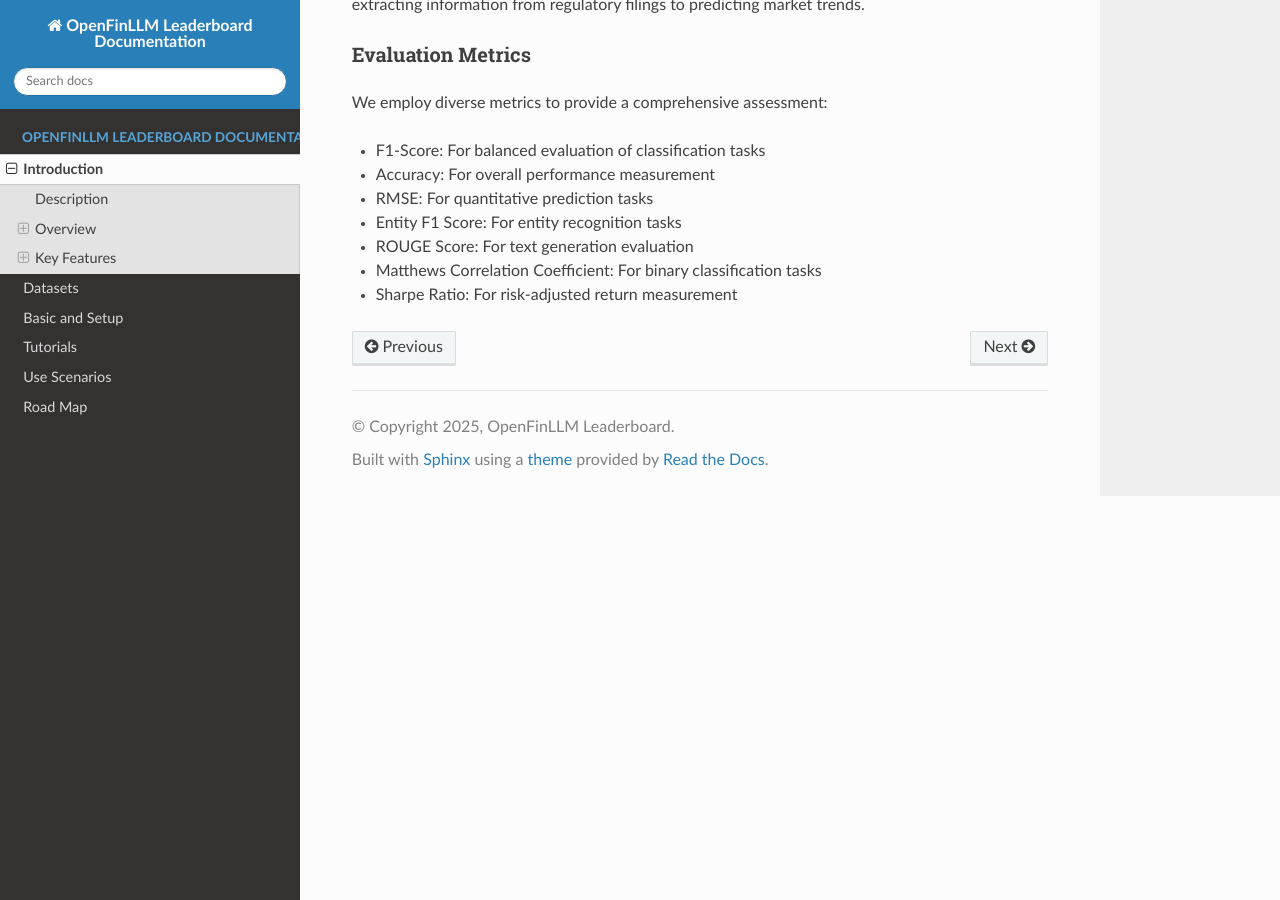
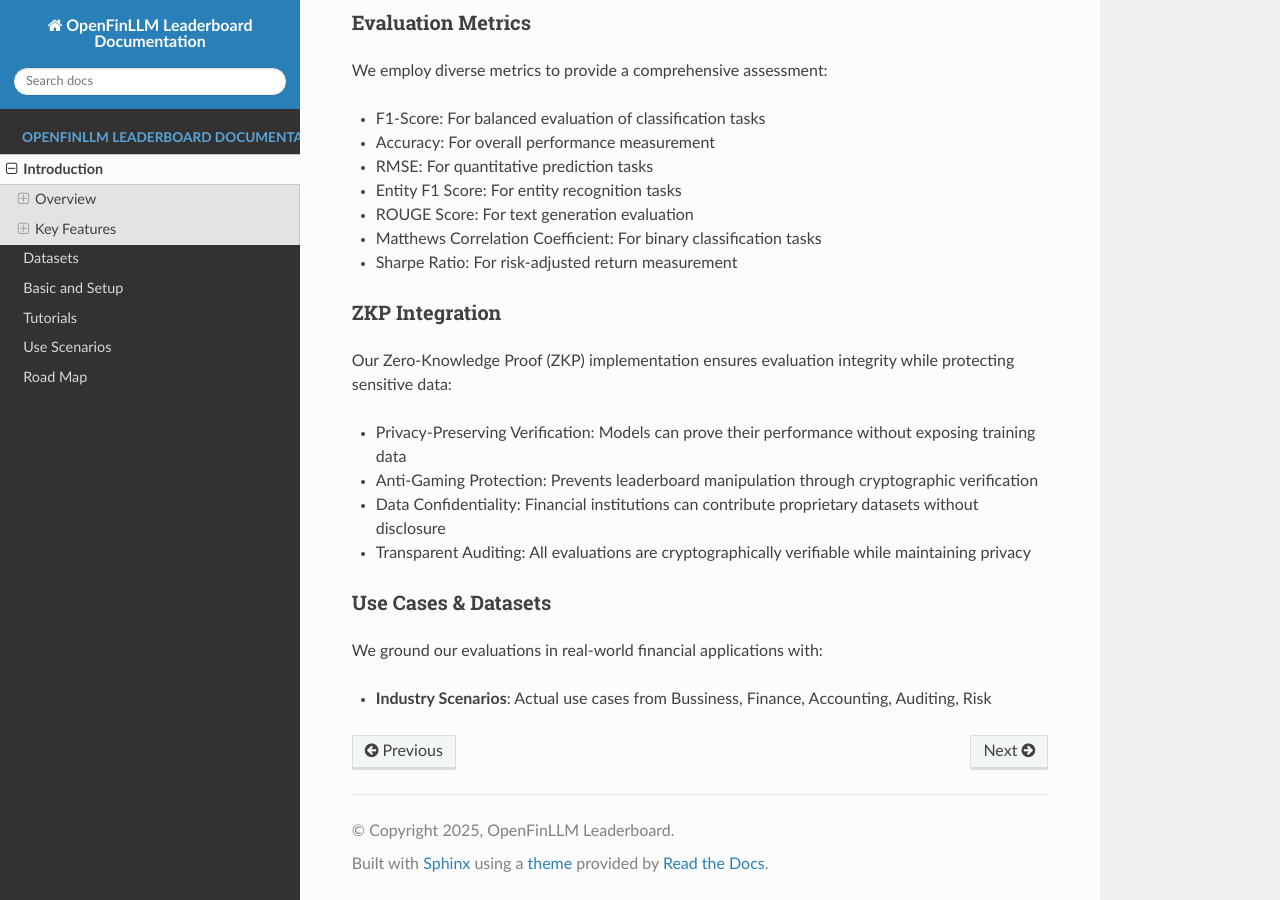
Before and after one commit to minnahuang11/FinLLM-Leaderboard, a Sphinx documentation site: the page built from docs/source/user/introduction.rst, in a window 1280 px wide and 900 px high, scrolled down 2526 px. Built offline with Sphinx 7.4.7 and the Read the Docs theme 3.1.0, drawn with Linux system fonts in a browser that asks for light colours; some of the changed text lies outside the part shown.

Commit message:
Reorganize overview page

```diff
--- a/docs/source/user/introduction.rst
+++ b/docs/source/user/introduction.rst
@@ -5,7 +5,7 @@ Introduction
 .. contents:: Table of Contents
    :local:
 
-Description
+Overview
 ============
 Welcome to the `Open FinLLM Leaderboard <https://huggingface.co/spaces/finosfoundation/Open-Financial-LLM-Leaderboard>`_!
 
@@ -77,3 +75,18 @@ We employ diverse metrics to provide a comprehensive assessment:
 - ROUGE Score: For text generation evaluation
 - Matthews Correlation Coefficient: For binary classification tasks
 - Sharpe Ratio: For risk-adjusted return measurement
+
+ZKP Integration
+------------------
+Our Zero-Knowledge Proof (ZKP) implementation ensures evaluation integrity while protecting sensitive data:
+
+- Privacy-Preserving Verification: Models can prove their performance without exposing training data
+- Anti-Gaming Protection: Prevents leaderboard manipulation through cryptographic verification
+- Data Confidentiality: Financial institutions can contribute proprietary datasets without disclosure
+- Transparent Auditing: All evaluations are cryptographically verifiable while maintaining privacy
+
+Use Cases & Datasets
+---------------------
+We ground our evaluations in real-world financial applications with:
+
+- **Industry Scenarios**: Actual use cases from Bussiness, Finance, Accounting, Auditing, Risk
```
Also changed, not shown: other parts of docs/source/user/introduction.rst (+0 -2 lines).
